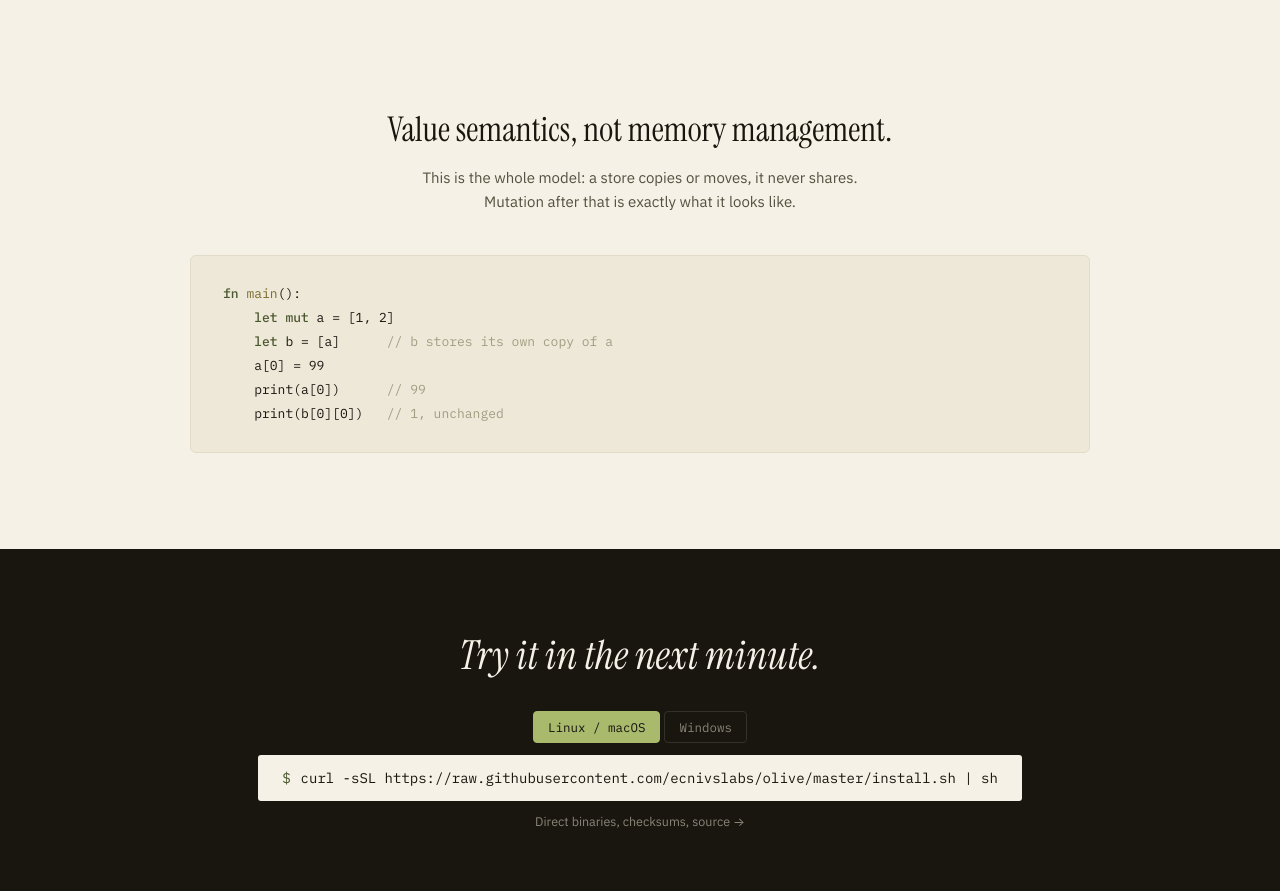
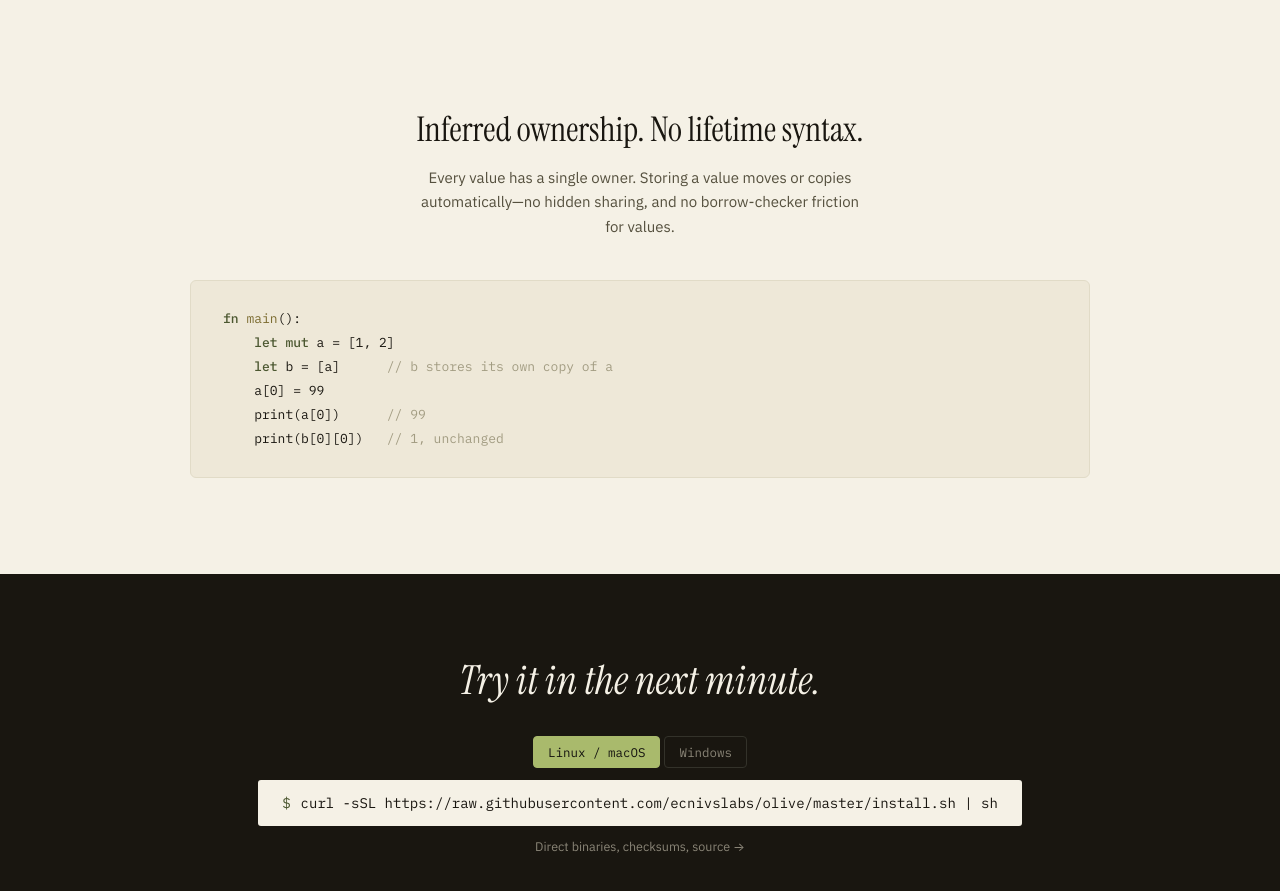
Before and after one commit to ecnivslabs/olive, an Astro site in the folder website/: page / in a window 1280 px wide. Shown: the part 861-1752 px from the top of the page. Built offline with nearby package versions, Linux system fonts and the light colour scheme; Astro itself is replaced by a stand-in of ours.

Commit message:
update docs

```diff
--- a/website/src/pages/index.astro
+++ b/website/src/pages/index.astro
@@ -40,8 +40,8 @@ const base = import.meta.env.BASE_URL;
 
     <section class="codesec">
       <div class="codesec-inner">
-        <h2>Value semantics, not memory management.</h2>
-        <p class="lede">This is the whole model: a store copies or moves, it never shares. Mutation after that is exactly what it looks like.</p>
+        <h2>Inferred ownership. No lifetime syntax.</h2>
+        <p class="lede">Every value has a single owner. Storing a value moves or copies automatically—no hidden sharing, and no borrow-checker friction for values.</p>
         <div class="card">
           <pre><code><span class="kw">fn</span> <span class="fn">main</span>():
     <span class="kw">let mut</span> a = [1, 2]
```
Also changed, not shown: README.md.
